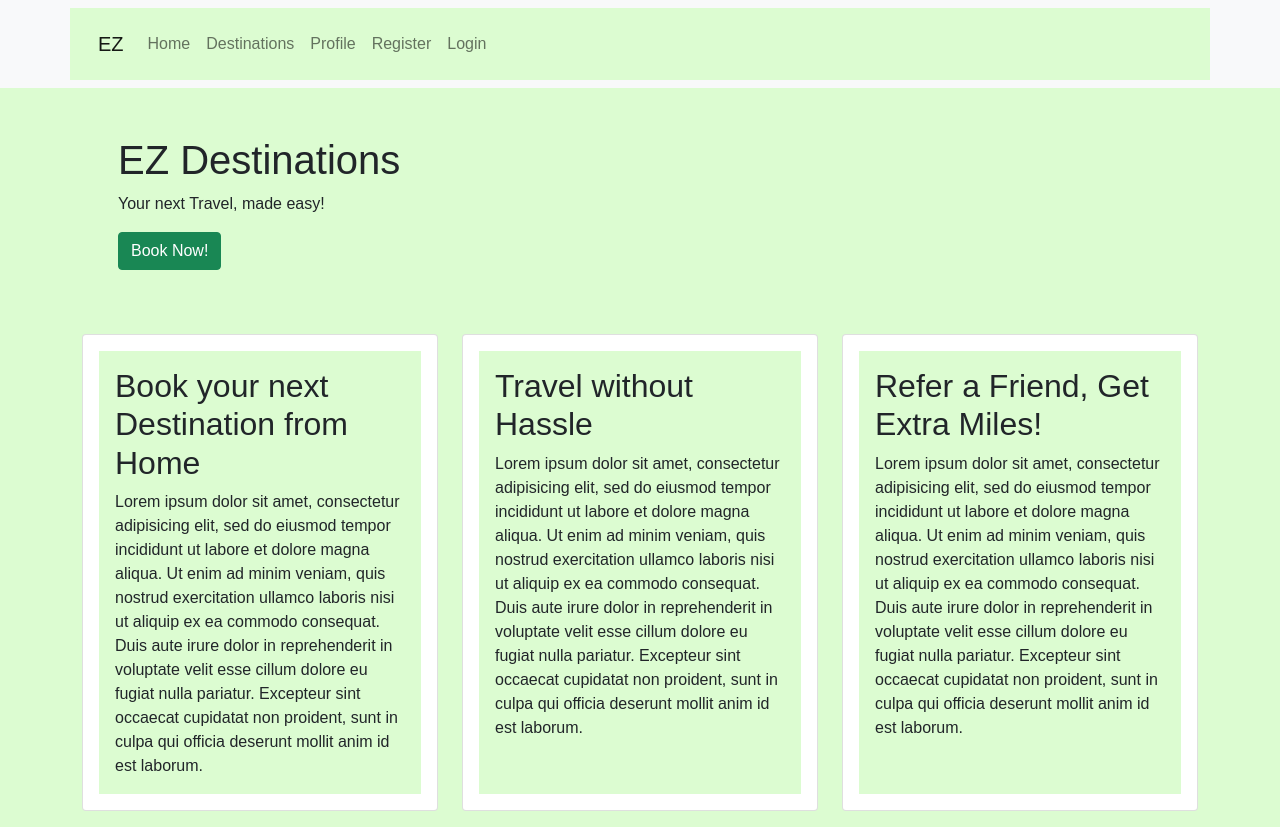
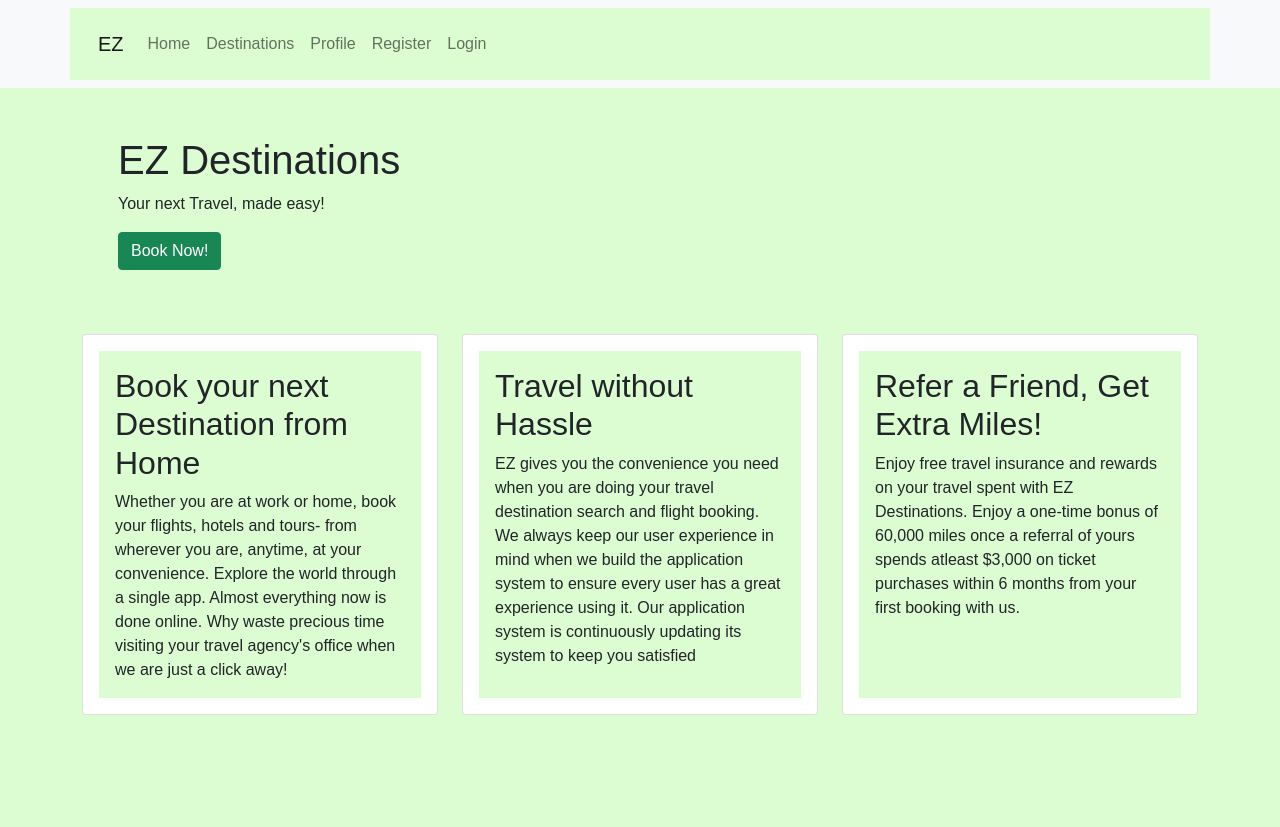
Before and after one commit to emmalyngrace23/EZdestinations, a React (Create React App) app: page / in a window 1280 px wide. After the commit the page ends 800 px from the top, so only its background shows below. Built offline with nearby package versions, Linux system fonts and the light colour scheme; no server answers.

Commit message:
added updates capstone3

```diff
--- a/src/components/AdminView.js
+++ b/src/components/AdminView.js
@@ -87,7 +87,7 @@ export default function AdminView(props){
 		.then(data => {
 
 			// If the new destination is successfully added
-			if (data === true) {
+			if (data) {
 
 				// Invoke the "fetchData" function passed from our parent component (destinations page)
 				// Rerenders the page because of the "useEffect"
@@ -142,7 +142,7 @@ export default function AdminView(props){
 		.then(data => {
 			console.log(data)
 
-			if (data === true) {
+			if (data) {
 
 				fetchData();
 
@@ -176,54 +176,13 @@ export default function AdminView(props){
 
 		const archiveToggle = (destinationId, isActive) => {
 
-			console.log(!isActive, "hello toggle");
-			console.log(isActive, "hello isActive");
+			console.log(isActive, "isActive");
+			console.log(!isActive, "!isActive");
+
 			console.log(destinationId, "hello destinationId");
 
 
 			fetch(`http://localhost:4000/destinations/${ destinationId }/archive`, {
-				method: 'PUT',
-				headers: {
-					"Content-Type": "application/json",
-					Authorization: `Bearer ${ localStorage.getItem('token') }`
-				},
-				body: JSON.stringify({
-					isActive: false
-				})
-			})
-			.then(res => res.json())
-			.then(data => {
-				console.log(data, "this data")
-				if (data === true) {
-
-
-					fetchData();
-
-					Swal.fire({
-						title: "Success",
-						icon: "success",
-						text: "Destination successfully archived."
-					});
-
-				} else {
-
-					fetchData();
-
-					Swal.fire({
-						title: "Something went wrong",
-						icon: "error",
-						text: "Please try again."
-					});
-
-				}
-			})
-		}
-
-		const unarchiveToggle = (destinationId, isActive) => {
-
-			console.log(!isActive);
-
-			fetch(`http://localhost:4000/destinations/${ destinationId }/unarchive`, {
 				method: 'PUT',
 				headers: {
 					"Content-Type": "application/json",
@@ -235,16 +194,16 @@ export default function AdminView(props){
 			})
 			.then(res => res.json())
 			.then(data => {
+				console.log(data, "this data")
+				if(!data) {
 
-				if (data === true) {
-					console.log(data)
 
 					fetchData();
 
 					Swal.fire({
 						title: "Success",
 						icon: "success",
-						text: "Destination successfully unarchived."
+						text: "Destination successfully enabled."
 					});
 
 				} else {
@@ -252,14 +211,15 @@ export default function AdminView(props){
 					fetchData();
 
 					Swal.fire({
-						title: "Something went wrong",
-						icon: "error",
-						text: "Please try again."
+						title: "Success",
+						icon: "success",
+						text: "Destination successfully disabled."
 					});
 
 				}
 			})
-		};
+		}
+
 
 
 		const destinationsArr = destinationsData.map(destination => {
@@ -306,7 +266,7 @@ export default function AdminView(props){
 							<Button
 								variant="success"
 								size="sm"
-								onClick={() => unarchiveToggle(destination._id, destination.isActive)}
+								onClick={() => archiveToggle(destination._id, destination.isActive)}
 							>
 								Enable
 							</Button>
--- a/src/components/Highlights.js
+++ b/src/components/Highlights.js
@@ -11,12 +11,7 @@ export default function Highlights () {
 							<h2>Book your next Destination from Home</h2>
 						</Card.Title>
 						<Card.Text>
-						Lorem ipsum dolor sit amet, consectetur adipisicing elit, sed do eiusmod
-						tempor incididunt ut labore et dolore magna aliqua. Ut enim ad minim veniam,
-						quis nostrud exercitation ullamco laboris nisi ut aliquip ex ea commodo
-						consequat. Duis aute irure dolor in reprehenderit in voluptate velit esse
-						cillum dolore eu fugiat nulla pariatur. Excepteur sint occaecat cupidatat non
-						proident, sunt in culpa qui officia deserunt mollit anim id est laborum.
+						Whether you are at work or home, book your flights, hotels and tours- from wherever you are, anytime, at your convenience. Explore the world through a single app. Almost everything now is done online. Why waste precious time visiting your travel agency's office when we are just a click away!
 						</Card.Text>
 					</Card.Body>
 				</Card>
@@ -28,12 +23,7 @@ export default function Highlights () {
 							<h2>Travel without Hassle</h2>
 						</Card.Title>
 						<Card.Text>
-						Lorem ipsum dolor sit amet, consectetur adipisicing elit, sed do eiusmod
-						tempor incididunt ut labore et dolore magna aliqua. Ut enim ad minim veniam,
-						quis nostrud exercitation ullamco laboris nisi ut aliquip ex ea commodo
-						consequat. Duis aute irure dolor in reprehenderit in voluptate velit esse
-						cillum dolore eu fugiat nulla pariatur. Excepteur sint occaecat cupidatat non
-						proident, sunt in culpa qui officia deserunt mollit anim id est laborum.
+						EZ gives you the convenience you need when you are doing your travel destination search and flight booking. We always keep our user experience in mind when we build the application system to ensure every user has a great experience using it. Our application system is continuously updating its system to keep you satisfied
 						</Card.Text>
 					</Card.Body>
 				</Card>
@@ -45,12 +35,7 @@ export default function Highlights () {
 							<h2>Refer a Friend, Get Extra Miles!</h2>
 						</Card.Title>
 						<Card.Text>
-						Lorem ipsum dolor sit amet, consectetur adipisicing elit, sed do eiusmod
-						tempor incididunt ut labore et dolore magna aliqua. Ut enim ad minim veniam,
-						quis nostrud exercitation ullamco laboris nisi ut aliquip ex ea commodo
-						consequat. Duis aute irure dolor in reprehenderit in voluptate velit esse
-						cillum dolore eu fugiat nulla pariatur. Excepteur sint occaecat cupidatat non
-						proident, sunt in culpa qui officia deserunt mollit anim id est laborum.
+						Enjoy free travel insurance and rewards on your travel spent with EZ Destinations. Enjoy a one-time bonus of 60,000 miles once a referral of yours spends atleast $3,000 on ticket purchases within 6 months from your first booking with us.
 						</Card.Text>
 					</Card.Body>
 				</Card>
--- a/src/pages/Profile.js
+++ b/src/pages/Profile.js
@@ -8,6 +8,8 @@ export default function Profile() {
 	const [bookings, setBookings] = useState([]);
 
 	const [name, setName] = useState('');
+
+	const [total, setTotal] = useState();
 
 	const fetchData = () => {
 			fetch('http://localhost:4000/users/details', {
@@ -21,6 +23,8 @@ export default function Profile() {
 	      console.log(data, 'datadatadata');
 
 	      const arr = [];
+	      	let total = 0;
+
 		  	data.bookings.forEach((b) => {
 
 		 		fetch (`http://localhost:4000/destinations/${b.destinationId}`, {
@@ -31,6 +35,7 @@ export default function Profile() {
 				})
 				.then(res => res.json())
 				.then(dest => {
+					total += dest.price;
 					console.log('hhhhhhhhhhhhhh', dest);
 
 					arr.push(
@@ -39,6 +44,7 @@ export default function Profile() {
 								<Card.Body>
 									<Card.Title>{dest.name}</Card.Title>
 									<Card.Subtitle>ID: {b.destinationId}</Card.Subtitle>
+									<Card.Subtitle>Price: {dest.price}</Card.Subtitle>
 									<Card.Subtitle>Booked on: {b.bookedOn}</Card.Subtitle>
 									<Card.Subtitle>Status: {b.status}</Card.Subtitle>
 								</Card.Body>
@@ -49,6 +55,7 @@ export default function Profile() {
 					if (!!arr && arr.length === data.bookings.length) {
 						console.log('asd', arr);
 						setBookings(arr);
+						setTotal(total);
 					}
 
 				})
@@ -56,10 +63,13 @@ export default function Profile() {
 			})
 
 
+		  	console.log(data, "datahdkfkdnvcndl")
 		  	const lName = data.lastName.toUpperCase();
+
 
 			setName(`Bookings for: ${lName}, ${data.firstName}`);
 			console.log('asdfasd', arr);
+
 	    })
 	}
 
@@ -86,6 +96,7 @@ return(
 	<Container className="p-4">
 		{name}
 		{bookings}
+		Total: {total}
 	</Container>
 	)
 }
```
